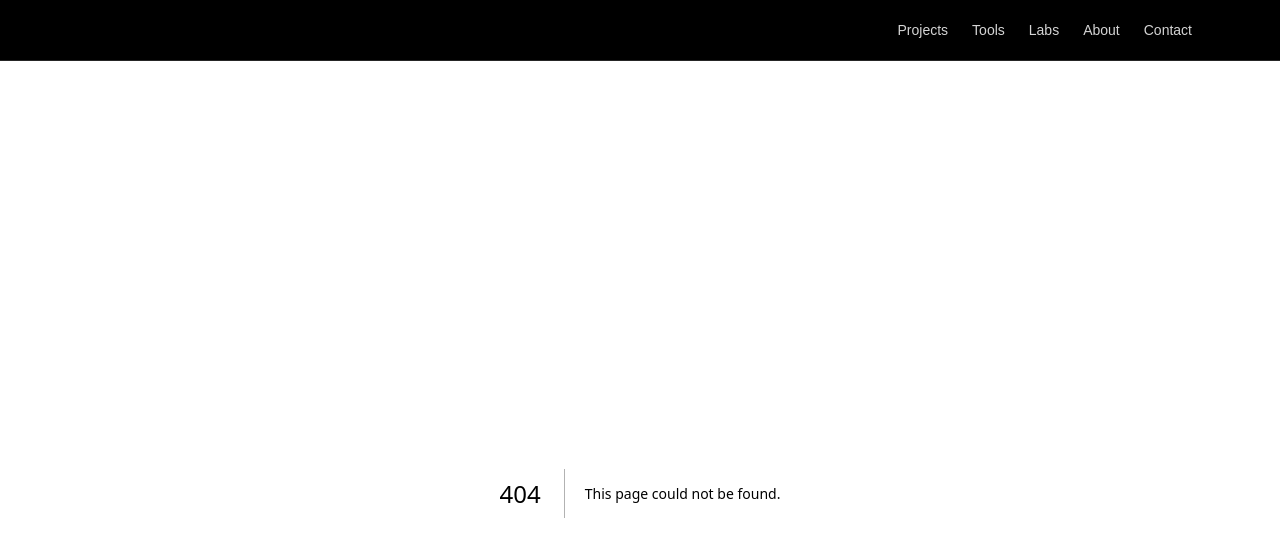
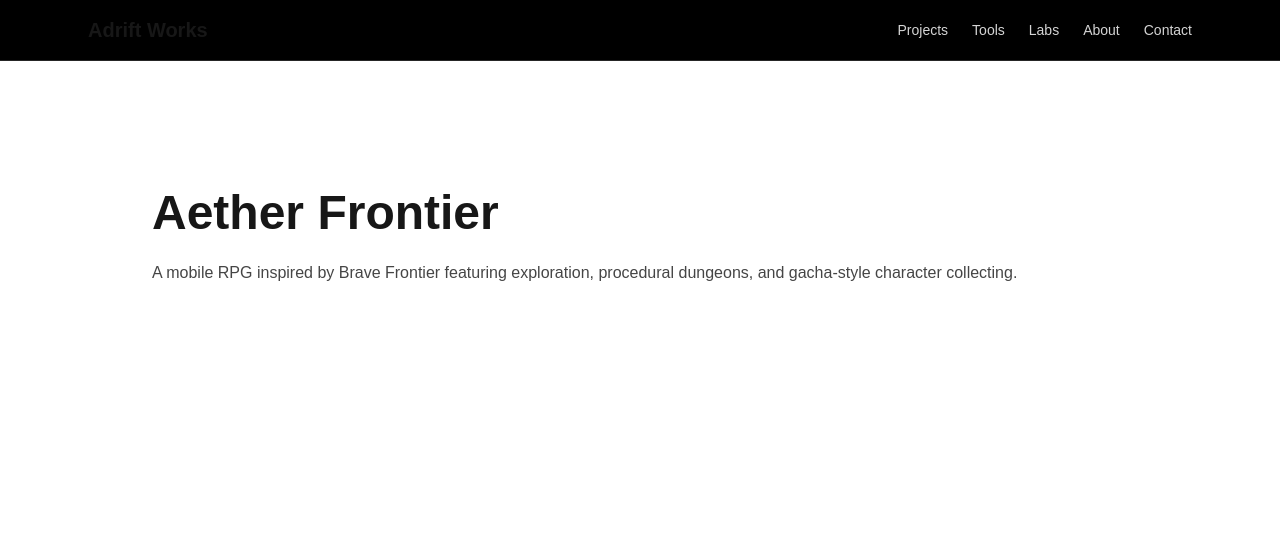
Before and after one commit to AdriftWorks/website, a Next.js app: page /projects/aether-frontier in a window 1280 px wide. Before the commit this address had no page. Shown: the top 556 px of the page. Built offline with nearby package versions, Linux system fonts and the light colour scheme.

Commit message:
Create Aether Frontier page component

```diff
--- /dev/null
+++ b/app/projects/aether-frontier/page.tsx
@@ -0,0 +1,22 @@
+export default function Page(){
+
+return(
+
+<div className="max-w-5xl mx-auto py-24 px-6">
+
+<h1 className="text-5xl font-bold mb-6">
+Aether Frontier
+</h1>
+
+<p className="opacity-80">
+
+A mobile RPG inspired by Brave Frontier featuring exploration,
+procedural dungeons, and gacha-style character collecting.
+
+</p>
+
+</div>
+
+)
+
+}
```
